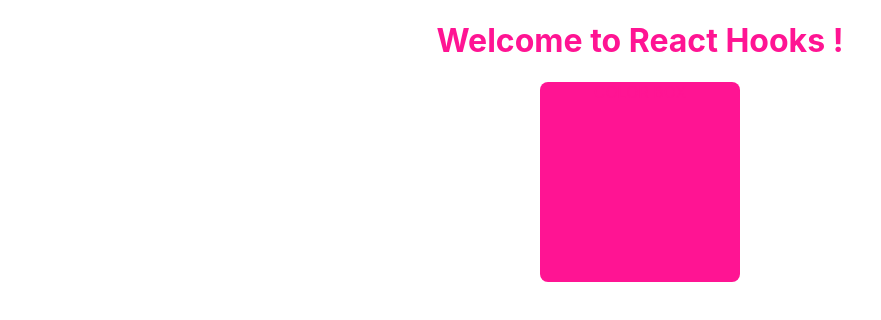
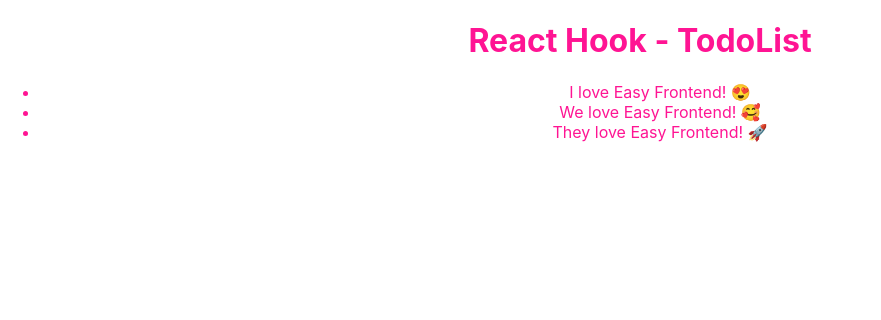
Before and after one commit to trantrungan1306/React-Hook, a React (Create React App) app: page / in a window 1280 px wide. Shown: the top 320 px of the page, without its empty margins (0-881 px from the left). Built offline with nearby package versions, Linux system fonts and the light colour scheme.

Commit message:
useState lab2

```diff
--- a/src/App.js
+++ b/src/App.js
@@ -1,13 +1,29 @@
-import React from 'react';
+import React, { useState } from 'react';
 import './App.scss';
-import ColorBox from './components/ColorBox';
+import TodoList from './components/TodoList';
 
 function App() {
+  const [todoList, setTodoList] = useState([
+    { id: 1, title: 'I love Easy Frontend! 😍 ' },
+    { id: 2, title: 'We love Easy Frontend! 🥰 ' },
+    { id: 3, title: 'They love Easy Frontend! 🚀 ' },
+  ]);
+
+  function handleTodoClick(todo) {
+    console.log(todo);
+    const index = todoList.findIndex(x => x.id === todo.id);
+    if (index < 0) return;
+
+    const newTodoList = [...todoList];
+    newTodoList.splice(index, 1);
+    setTodoList(newTodoList);
+  }
+
   return (
     <div className="app">
-      <h1>Welcome to React Hooks !</h1>
+      <h1>React Hook - TodoList</h1>
 
-      <ColorBox />
+      <TodoList todos={todoList} onTodoClick={handleTodoClick} />
     </div>
   );
 }
--- a/src/components/ColorBox/index.jsx
+++ b/src/components/ColorBox/index.jsx
@@ -1,5 +1,4 @@
 import React, { useState } from 'react';
-import PropTypes from 'prop-types';
 import './ColorBox.scss';
 
 ColorBox.propTypes = {
--- /dev/null
+++ b/src/components/TodoList/index.jsx
@@ -0,0 +1,37 @@
+import React from 'react';
+import PropTypes from 'prop-types';
+
+TodoList.propTypes = {
+    todos: PropTypes.array,
+    onTodoClick: PropTypes.func,
+};
+
+TodoList.defaultProps = {
+    todos: [],
+    onTodoClick: null,
+}
+
+function TodoList(props) {
+    const { todos, onTodoClick } = props;
+
+    function handleClick(todo) {
+        if (onTodoClick) {
+            onTodoClick(todo);
+        }
+    }
+
+    return (
+        <ul className="todo-list">
+            {todos.map(todo => (
+                <li
+                    key={todo.id}
+                    onClick={() => handleClick(todo)}
+                >
+                    {todo.title}
+                </li>
+            ))}
+        </ul>
+    );
+}
+
+export default TodoList;
```
